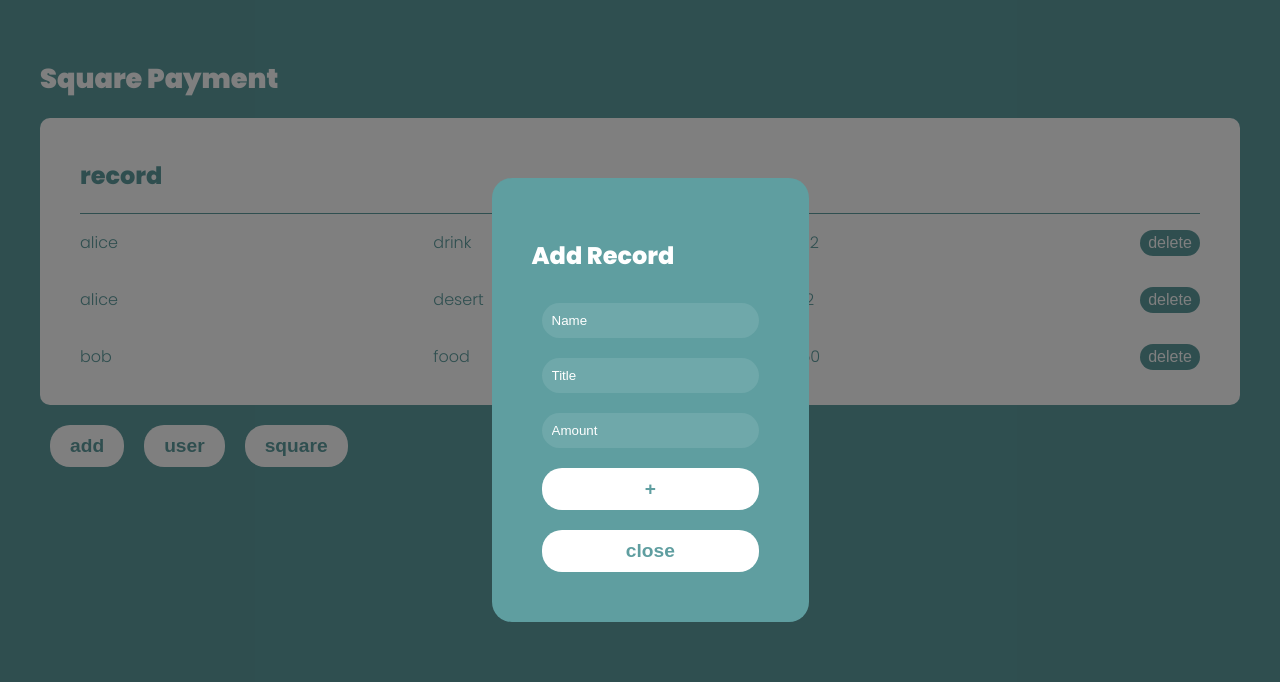
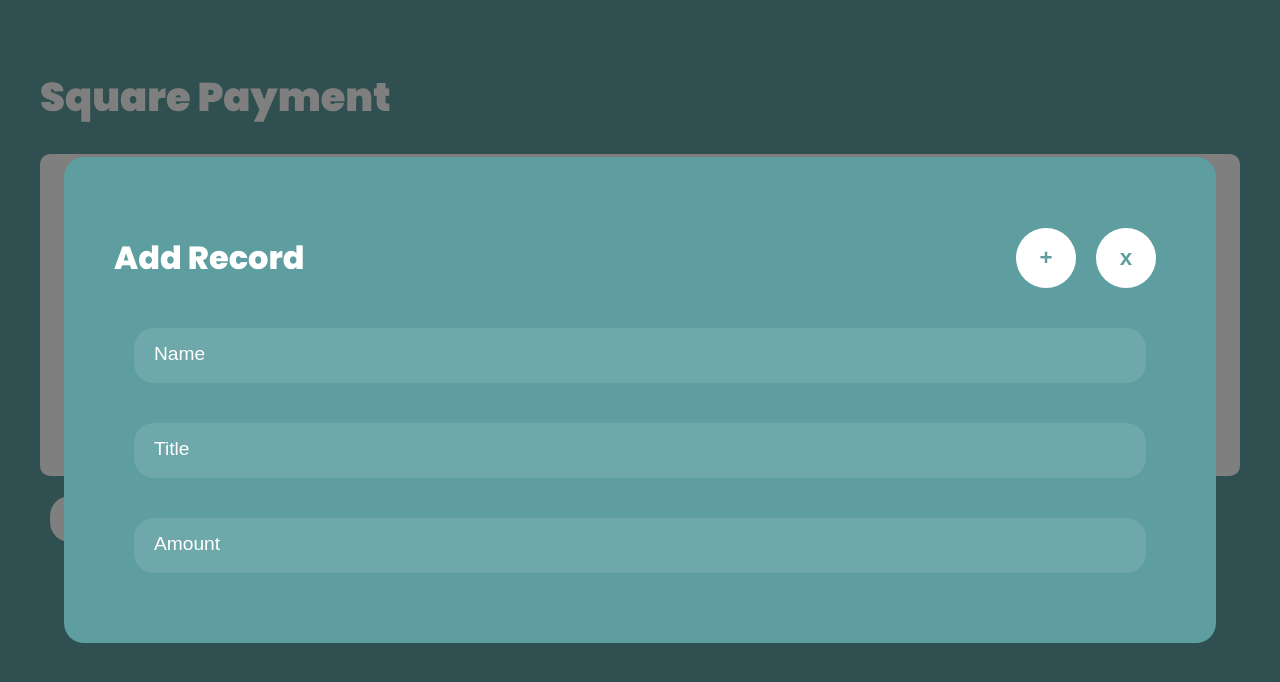
Before and after one commit to yoichiojima-2/square-payment, a React (Create React App) app: page / in a window 1280 px wide. Shown: the top 682 px of the page. Built offline with nearby package versions, Linux system fonts and the light colour scheme.

Commit message:
adjust css

```diff
--- a/src/components/AddRecord.css
+++ b/src/components/AddRecord.css
@@ -1,6 +1,11 @@
 .AddRecord {
   background-color: cadetblue;
-  padding: 40px;
-  width: 80%;
   border-radius: 20px;
+  padding: 50px;
 }
+
+.AddRecordButton {
+  width: 60px;
+  height: 60px;
+  border-radius: 50%;
+}
--- a/src/components/AddRecord.jsx
+++ b/src/components/AddRecord.jsx
@@ -41,7 +41,17 @@
   return (
     <div className="AddRecord">
       <div className="VStack">
-        <h2>Add Record</h2>
+        <div className="HStack">
+          <h2>Add Record</h2>
+          <div>
+            <button className="AddRecordButton" onClick={handleSubmit}>
+              +
+            </button>
+            <button className="AddRecordButton" onClick={() => setShow(false)}>
+              x
+            </button>
+          </div>
+        </div>
         <div className="VStack">
           <input
             type="text"
@@ -62,8 +72,6 @@
             onChange={(e) => setAmount(e.target.value)}
           />
         </div>
-        <button onClick={handleSubmit}>+</button>
-        <button onClick={() => setShow(false)}>close</button>
       </div>
     </div>
   );
--- /dev/null
+++ b/src/components/RecordView.css
@@ -0,0 +1,11 @@
+.RecordViewButton {
+  display: flex;
+  justify-content: center;
+  justify-items: center;
+  font-size: 0.8rem;
+  background-color: cadetblue;
+  color: white;
+  height: 40px;
+  width: 40px;
+  border-radius: 50%;
+}
--- a/src/components/RecordView.jsx
+++ b/src/components/RecordView.jsx
@@ -1,5 +1,6 @@
 import { groupByUser, removeRecordByIndex } from "./aggregate";
 import { unit } from "./config";
+import "./RecordView.css";
 
 export const RecordsTotalView = ({ records, setRecords }) => {
   const removeRecord = (index) => {
@@ -28,10 +29,10 @@
                 </p>
               </div>
               <button
-                className="SmallButton"
+                className="RecordViewButton"
                 onClick={() => removeRecord(index)}
               >
-                delete
+                x
               </button>
             </div>
           ))
--- a/src/index.css
+++ b/src/index.css
@@ -8,36 +8,36 @@
 }
 
 h1 {
-  font-size: 1.7em;
+  font-size: 2.5rem;
   font-weight: 900;
 }
 
 h2 {
-  font-size: 1.5em;
+  font-size: 2rem;
   font-weight: 800;
 }
 
 h3 {
-  font-size: 1.3em;
+  font-size: 1.7rem;
   font-weight: 700;
 }
 
 h4 {
-  font-size: 1.2em;
-  font-weight: 500;
+  font-size: 1.4rem;
+  font-weight: 600;
 }
 
 p {
-  font-size: 1em;
-  font-weight: 300;
+  font-size: 1rem;
+  font-weight: 500;
 }
 
 input {
   appearance: none;
   -webkit-appearance: none;
   -moz-appearance: none;
-  padding: 10px;
-  margin: 10px;
+  padding: 20px;
+  margin: 20px;
   color: white;
   border: none;
   background-color: rgba(255, 255, 255, 0.1);
@@ -46,6 +46,7 @@
 
 input::placeholder {
   color: white;
+  font-size: 1.2rem;
 }
 
 button {
@@ -57,8 +58,8 @@
   border-radius: 20px;
   width: auto;
   height: auto;
-  font-weight: 700;
-  font-size: 1.2em;
+  font-weight: 900;
+  font-size: 1.4rem;
 }
 
 .Card {
@@ -118,30 +119,9 @@
 .ModalContent {
   flex-direction: column;
   color: white;
-}
-
-.AddRecord {
-  background-color: cadetblue;
-  padding: 40px;
-  width: 80%;
-  border-radius: 20px;
+  width: 90%;
 }
 
 .Line {
   border-bottom: 1px solid cadetblue;
 }
-
-.SmallButton {
-  font-size: 0.4em;
-  font-weight: 100;
-  width: 60px;
-  padding: 4px 7px;
-  margin: 0px;
-  color: white;
-  background-color: cadetblue;
-  display: flex;
-  align-items: center;
-  justify-content: center;
-  text-align: center;
-  font-size: 1em;
-}
```
